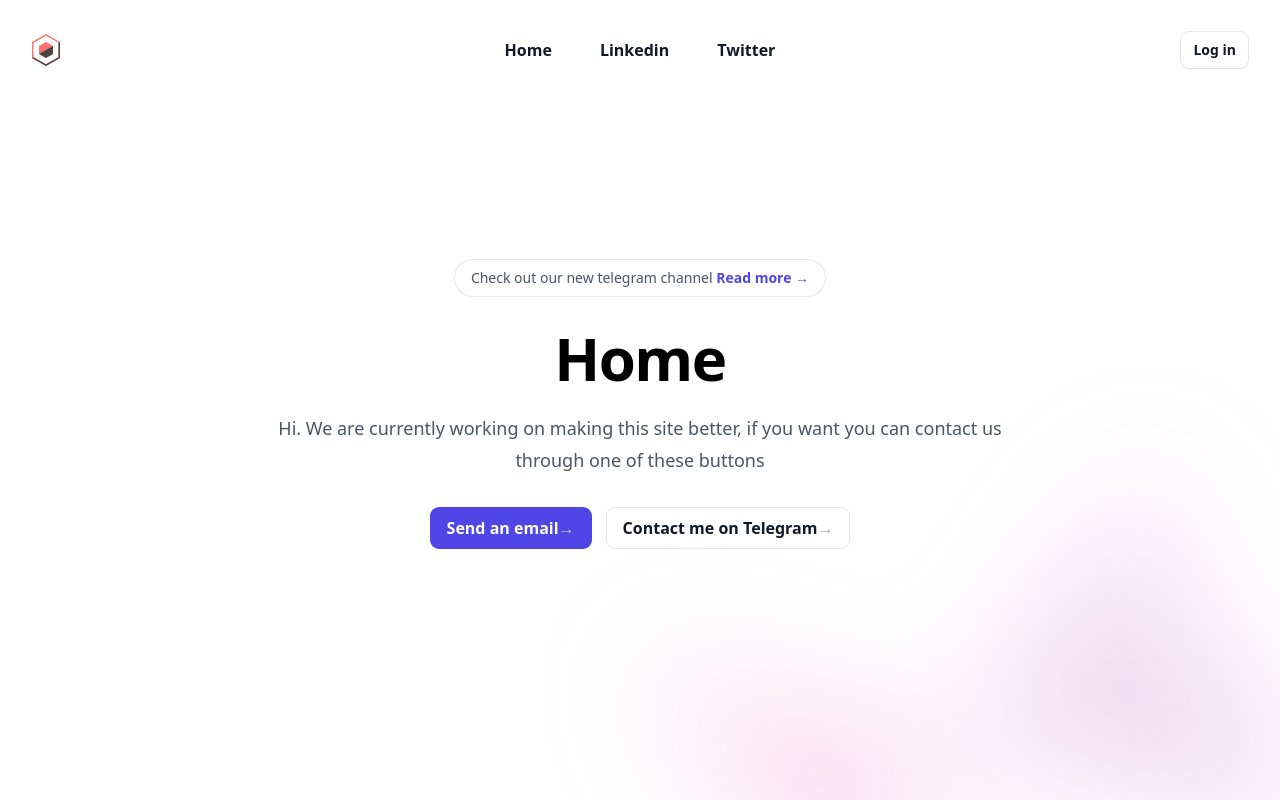
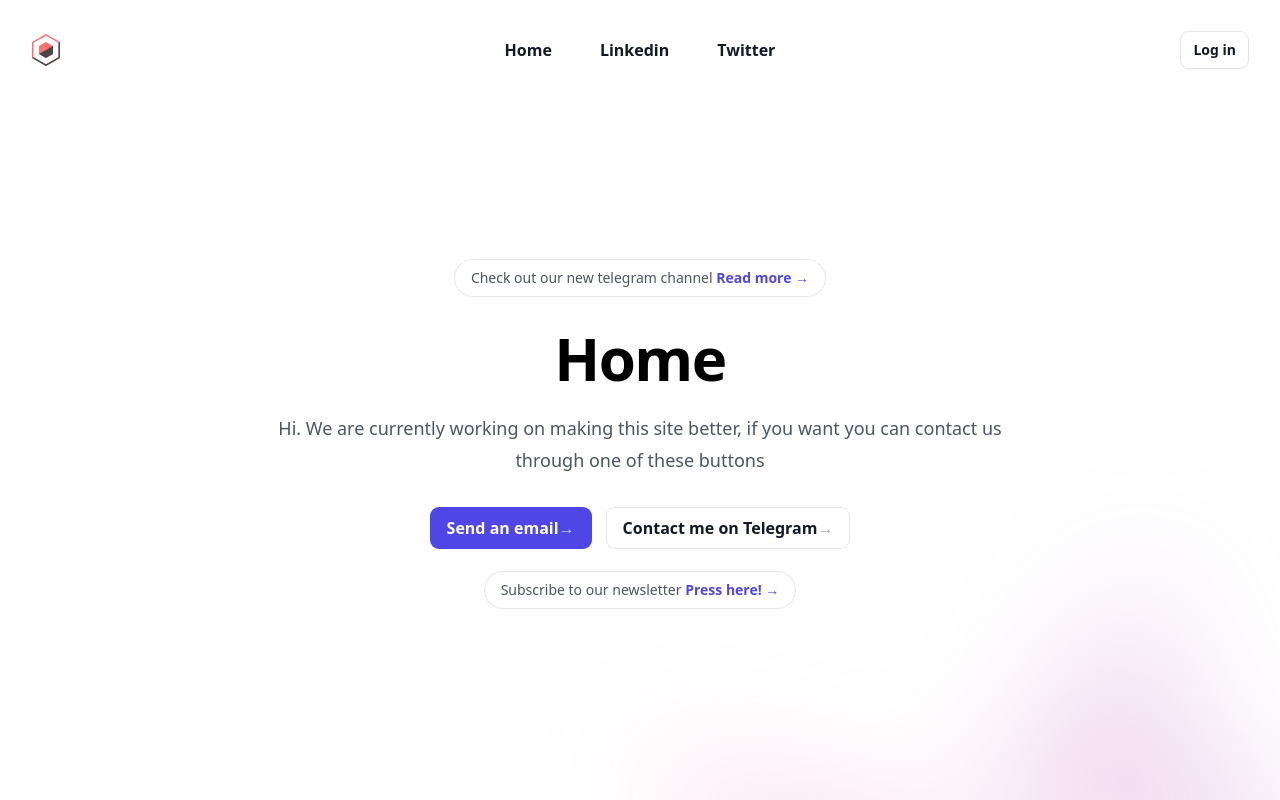
Before and after one commit to HyperBit-IT/Website, a Next.js app: page / in a window 1280 px wide. Shown: the top 800 px of the page. Built offline with nearby package versions, Linux system fonts and the light colour scheme.

Commit message:
Added newsletter and telegram channel

```diff
--- a/pages/index.tsx
+++ b/pages/index.tsx
@@ -141,7 +141,7 @@ export default function Home() {
                                     className="relative overflow-hidden rounded-full py-1.5 px-4 text-sm leading-6 ring-1 ring-gray-900/10 hover:ring-gray-900/20">
                   <span className="text-gray-600">
                     Check out our new telegram channel {' '}
-                      <a href="#" className="font-semibold text-indigo-600">
+                      <a href="https://t.me/HyperBitIT" className="font-semibold text-indigo-600">
                       <span className="absolute inset-0" aria-hidden="true"/>
                       Read more <span aria-hidden="true">&rarr;</span>
                     </a>
@@ -176,6 +176,21 @@ export default function Home() {
                       &rarr;
                     </span>
                                     </a>
+                                </div>
+                                <br>
+                                </br>
+                                <div className="hidden sm:mb-8 sm:flex sm:justify-center">
+                                    <div
+                                        className="relative overflow-hidden rounded-full py-1.5 px-4 text-sm leading-6 ring-1 ring-gray-900/10 hover:ring-gray-900/20">
+                  <span className="text-gray-600">
+                    Subscribe to our newsletter {' '}
+                      <a href="https://cdn.forms-content.sg-form.com/a58efb3f-8d04-11ed-b120-fe799afc46d8"
+                         className="font-semibold text-indigo-600">
+                      <span className="absolute inset-0" aria-hidden="true"/>
+                      Press here! <span aria-hidden="true">&rarr;</span>
+                    </a>
+                  </span>
+                                    </div>
                                 </div>
                             </div>
                             <div
```
Lines whose indentation alone changed are shown as unchanged.
